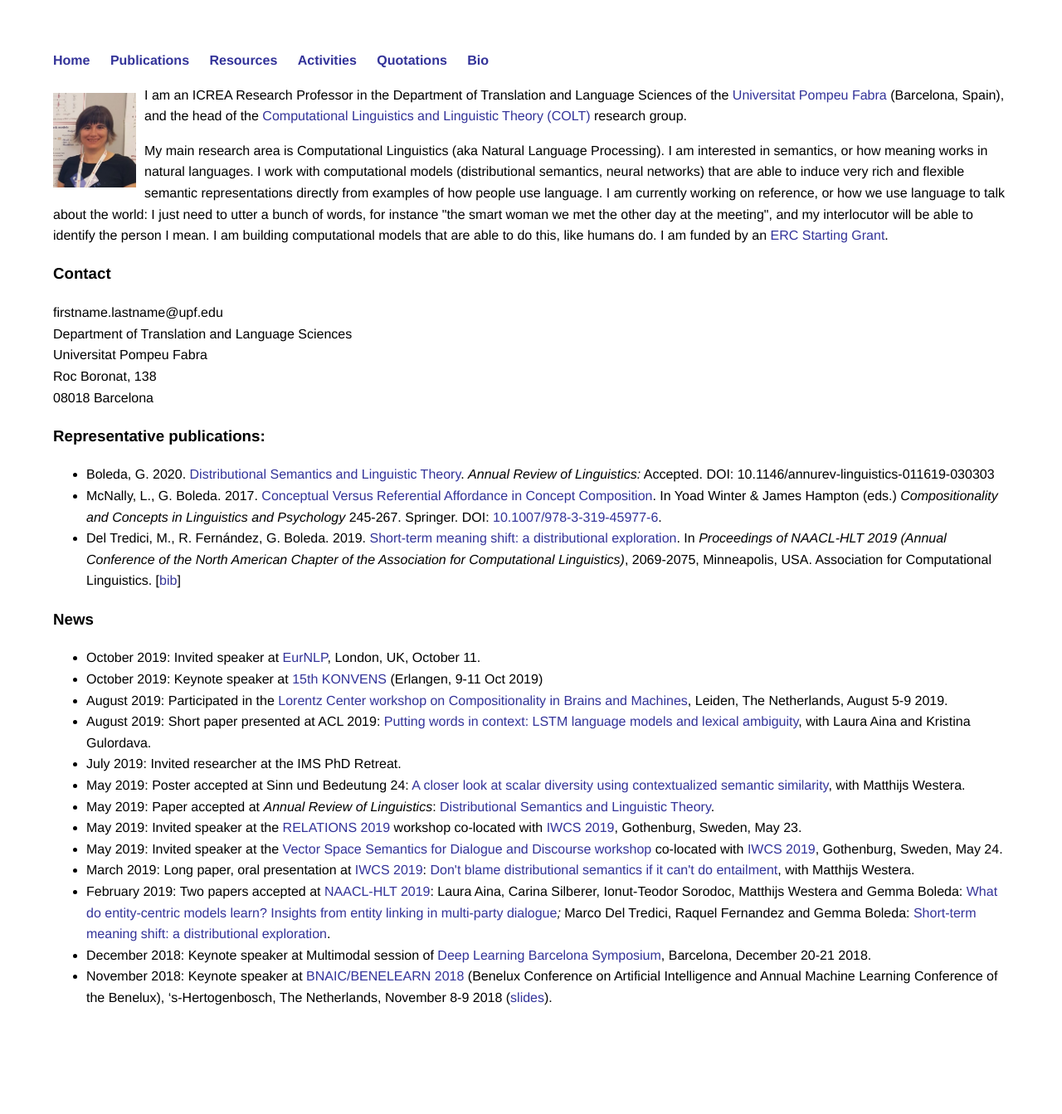
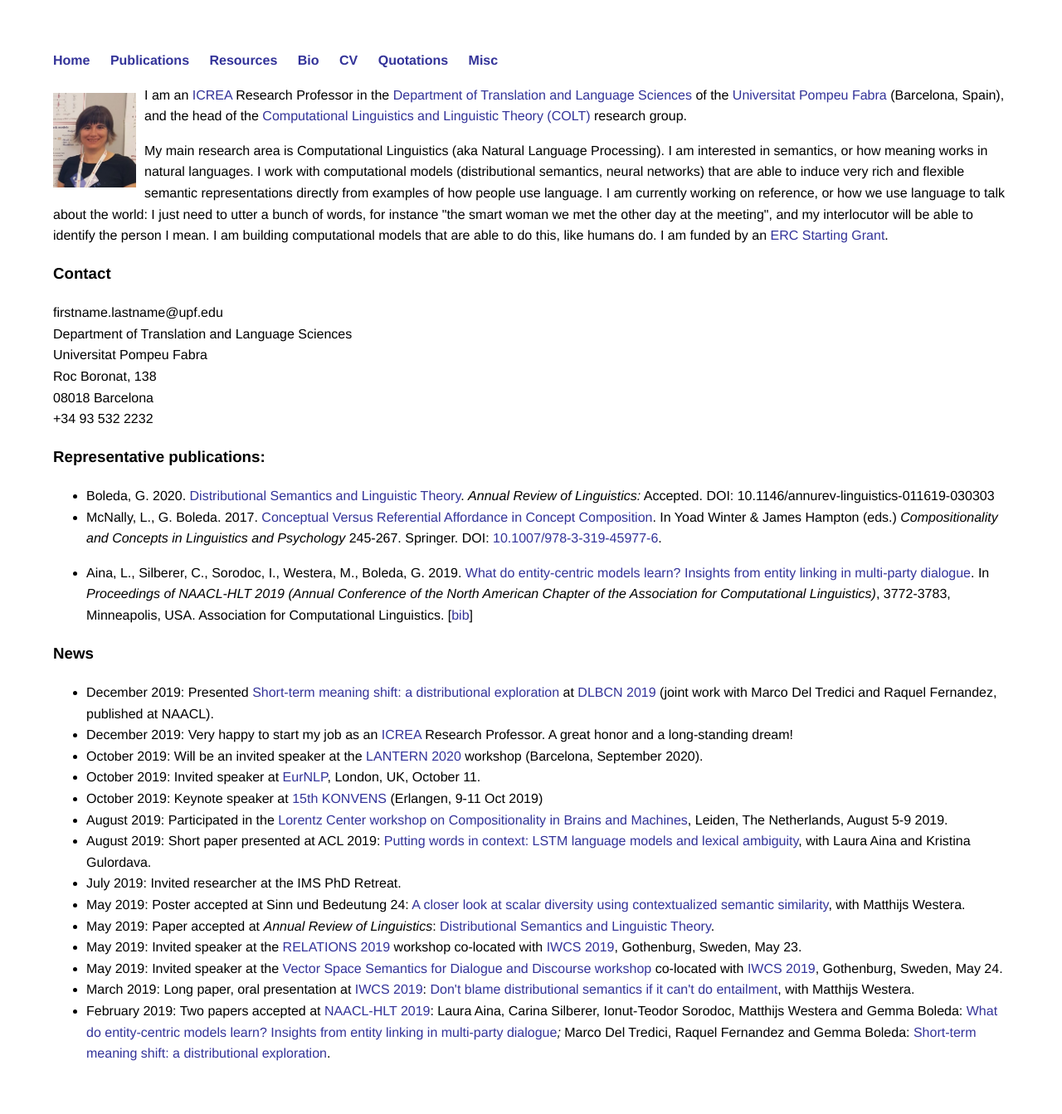
Before and after one commit to gboleda/gboleda.github.io, a Jekyll site: the page built from index.html, in a window 1280 px wide. Shown: the whole page at 83% size. Built offline with Jekyll 4.4.1, drawn with Linux system fonts in a browser that asks for light colours; before the commit the page ends 1276 px from its top, so only the background shows below that.

Commit message:
Dec updates

```diff
--- a/_layouts/default.html
+++ b/_layouts/default.html
@@ -11,9 +11,12 @@
         		<li><a href="/">Home</a></li>
 	        	<li><a href="/pubs">Publications</a></li>
  	        	<li><a href="/resources.html">Resources</a></li>
- 	        	<li><a href="/activities.html">Activities</a></li>
+ 	        	<!--<li><a href="/activities.html">Activities</a></li>-->
+	        	<li><a href="/bio.html">Bio</a></li>
+			<li><a href="gboleda-cv.pdf">CV</a></li>
  	        	<li><a href="/quotations.html">Quotations</a></li>
-	        	<li><a href="/bio.html">Bio</a></li>
+ 	        	<li><a href="/misc.html">Misc</a></li>
+			<!--<li><a href=""></a></li>-->
     		</ul>
 		</nav>
 		<div class="container">
--- a/index.html
+++ b/index.html
@@ -5,7 +5,7 @@ title: Gemma Boleda
 
 <img src="pic4web.jpg" align="left" width="100" style="margin: 10px 10px 10px auto">
 
-<p>I am an ICREA Research Professor in the Department of Translation and Language Sciences of the <a href="https://www.upf.edu">Universitat Pompeu Fabra</a> (Barcelona, Spain),
+<p>I am an <a href="https://www.icrea.cat">ICREA</a> Research Professor in the <a href="https://www.upf.edu/en/dtcl">Department of Translation and Language Sciences</a> of the <a href="https://www.upf.edu">Universitat Pompeu Fabra</a> (Barcelona, Spain),
 and the head of the <a href="https://www.upf.edu/web/colt/">Computational Linguistics and Linguistic Theory (COLT)</a>
 research group. </p>
 
@@ -22,7 +22,9 @@ I am funded by an <a href="https://www.upf.edu/web/amore">ERC Starting Grant</a>
 Department of Translation and Language Sciences<br>
 Universitat Pompeu Fabra<br>
 Roc Boronat, 138<br>
-08018 Barcelona</p>
+  08018 Barcelona<br>
++34 93 532 2232
+</p>
 
 <h3>Representative publications:</h3>
 <ul>
@@ -31,14 +33,22 @@ Roc Boronat, 138<br>
 <li>McNally, L., G. Boleda. 2017.
 <a href="https://link.springer.com/content/pdf/10.1007%2F978-3-319-45977-6_10.pdf">Conceptual Versus Referential Affordance in Concept Composition</a>.
 In Yoad Winter &amp; James Hampton (eds.) <i>Compositionality and Concepts in Linguistics and Psychology</i> 245-267. Springer. DOI: <a href="http://10.1007/978-3-319-45977-6">10.1007/978-3-319-45977-6</a>.</li>
-<li>Del Tredici, M., R. Fernández, G. Boleda. 2019.
+<li><p>Aina, L., Silberer, C., Sorodoc, I., Westera, M., Boleda, G. 2019.
+<a href="https://aclweb.org/anthology/N19-1378.pdf">What do entity-centric models learn? Insights from entity linking in multi-party dialogue</a>.
+In <i>Proceedings of NAACL-HLT 2019 (Annual Conference of the North American Chapter of the Association for Computational Linguistics)</i>, 3772-3783, Minneapolis, USA. Association for Computational Linguistics. [<a href="https://aclweb.org/anthology/papers/N/N19/N19-1378.bib" >bib</a>]</p>
+</li>
+<!--- <li>Del Tredici, M., R. Fernández, G. Boleda. 2019.
 <a href="https://www.aclweb.org/anthology/N19-1210.pdf">Short-term meaning shift: a distributional exploration</a>.
 In <i>Proceedings of NAACL-HLT 2019 (Annual Conference of the North American Chapter of the Association for Computational Linguistics)</i>, 2069-2075, Minneapolis, USA. Association for Computational Linguistics.
 [<a href="https://www.aclweb.org/anthology/N19-1210.bib">bib</a>]</li>
+--->
 </ul>
 
 <h3>News</h3>
 <ul>
+  <li>December 2019: Presented <a href="https://www.aclweb.org/anthology/N19-1210">Short-term meaning shift: a distributional exploration</a> at <a href="https://sites.google.com/view/dlbcn2019">DLBCN 2019</a> (joint work with Marco Del Tredici and Raquel Fernandez, published at NAACL).</li>
+  <li>December 2019: Very happy to start my job as an <a href="https://www.icrea.cat">ICREA</a> Research Professor. A great honor and a long-standing dream!</li>
+  <li>October 2019: Will be an invited speaker at the <a href="https://www.lantern.uni-saarland.de/2020">LANTERN 2020</a> workshop (Barcelona, September 2020).
   <li>October 2019: Invited speaker at <a href="https://www.eurnlp.org/">EurNLP</a>, London, UK, October 11.</li>
   <li>October 2019: Keynote speaker at <a href="http://2019.konvens.org/" target="_blank">15th KONVENS</a> (Erlangen, 9-11 Oct 2019)</li>
   <li>August 2019: Participated in the <a href="https://www.lorentzcenter.nl/lc/web/2019/1120/info.php3?wsid=1120">Lorentz Center workshop on Compositionality in Brains and Machines</a>, Leiden, The Netherlands, August 5-9 2019.</li>
@@ -50,6 +60,4 @@ In <i>Proceedings of NAACL-HLT 2019 (Annual Conference of the North American Cha
   <li>May 2019: Invited speaker at the <a href="https://sites.google.com/site/dialoguevector/">Vector Space Semantics for Dialogue and Discourse workshop</a> co-located with <a href="https://sites.google.com/view/iwcs2019/">IWCS 2019</a>, Gothenburg, Sweden, May 24.</li>
   <li>March 2019: Long paper, oral presentation at <a href="https://sites.google.com/view/iwcs2019">IWCS 2019</a>: <a href="https://www.aclweb.org/anthology/W19-0410">Don't blame distributional semantics if it can't do entailment</a>, with Matthijs Westera.</li>
   <li>February 2019: Two papers accepted at <a href="https://naacl2019.org/">NAACL-HLT 2019</a>: Laura Aina, Carina Silberer, Ionut-Teodor Sorodoc, Matthijs Westera and Gemma Boleda: <a href="https://aclweb.org/anthology/papers/N/N19/N19-1378">What do entity-centric models learn? Insights from entity linking in multi-party dialogue</a><i>;</i> Marco Del Tredici, Raquel Fernandez and Gemma Boleda: <a href="https://www.aclweb.org/anthology/N19-1210">Short-term meaning shift: a distributional exploration</a>.</li>
-<li>December 2018: Keynote speaker at Multimodal session of <a href="https://sites.google.com/view/dlbcn2018/">Deep Learning Barcelona Symposium</a>, Barcelona, December 20-21 2018.</li>
-  <li>November 2018: Keynote speaker at <a href="https://bnaic2018.nl/">BNAIC/BENELEARN 2018</a> (Benelux Conference on Artificial Intelligence and Annual Machine Learning Conference of the Benelux), ‘s-Hertogenbosch, The Netherlands, November 8-9 2018 (<a href="https://www.dropbox.com/s/rcrv2vjos5dhy8r/gboleda-bnaic-benelearn-2018.pdf?dl=0">slides</a>).</li>
 </ul>
--- /dev/null
+++ b/misc.html
@@ -0,0 +1,3 @@
+<ul>
+<li>Contributed <a href="https://naacl2018.wordpress.com/2018/01/04/reviewing-advice-by-gemma-boleda/">post on how to review</a> for the the NAACL HLT 2018 blog.</li>
+</ul>
```
Also changed, not shown: 2 other files. Lines whose indentation alone changed are shown as unchanged.
